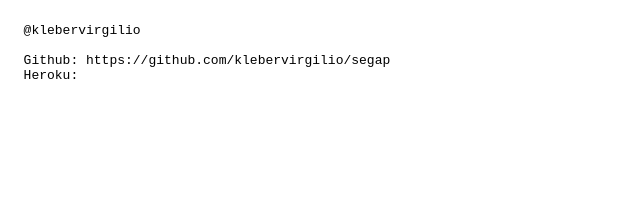
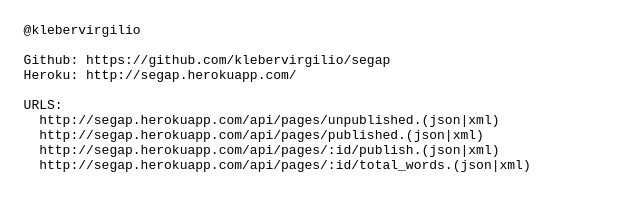
Before and after one commit to klebervirgilio/segap, a plain HTML site: page public/index.html in a window 1280 px wide. Shown: the whole page, without its empty margins (0-640 px from the left). Drawn offline with Linux system fonts and the light colour scheme.

Commit message:
Add links to index

```diff
--- a/public/index.html
+++ b/public/index.html
@@ -3,7 +3,12 @@
   @klebervirgilio
 
   Github: https://github.com/klebervirgilio/segap
-  Heroku:
+  Heroku: http://segap.herokuapp.com/
 
+  URLS:
+    http://segap.herokuapp.com/api/pages/unpublished.(json|xml)
+    http://segap.herokuapp.com/api/pages/published.(json|xml)
+    http://segap.herokuapp.com/api/pages/:id/publish.(json|xml)
+    http://segap.herokuapp.com/api/pages/:id/total_words.(json|xml)
 
 </pre>
```
Also changed, not shown: 2 other files.
